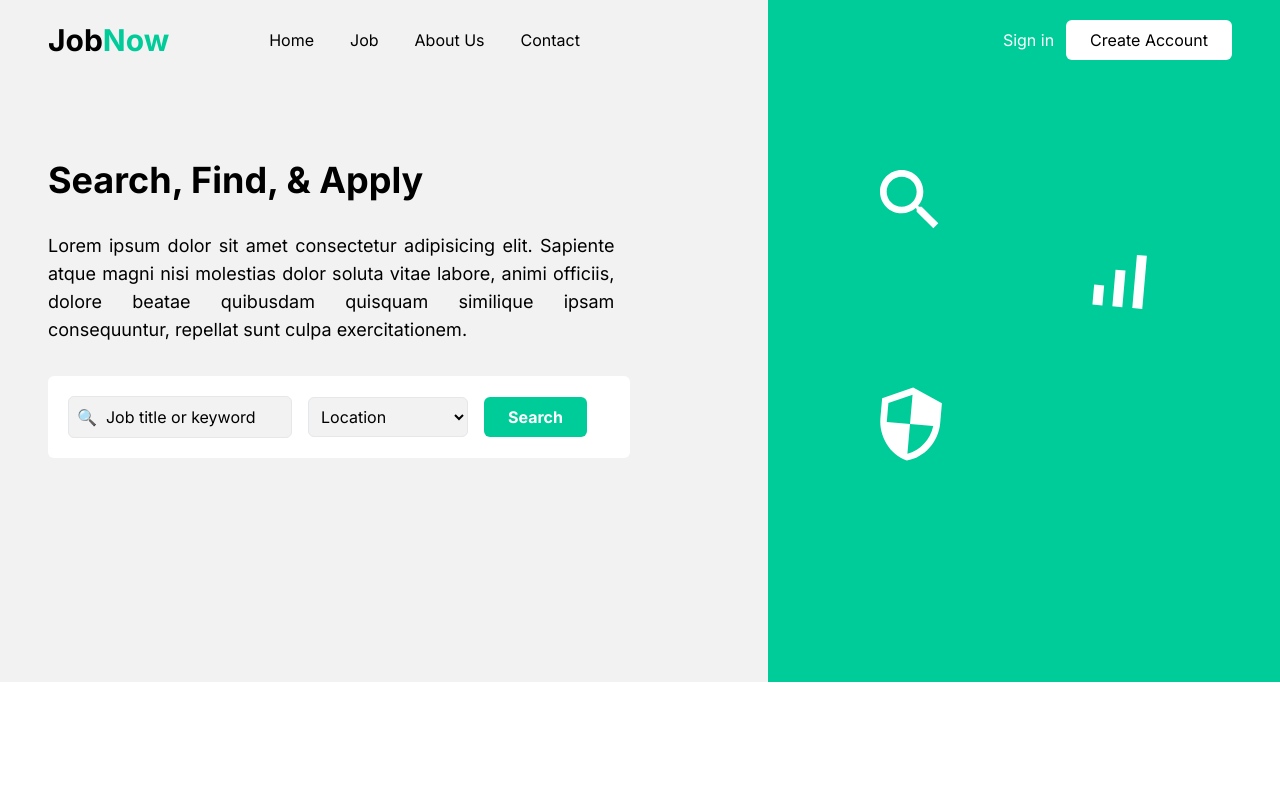
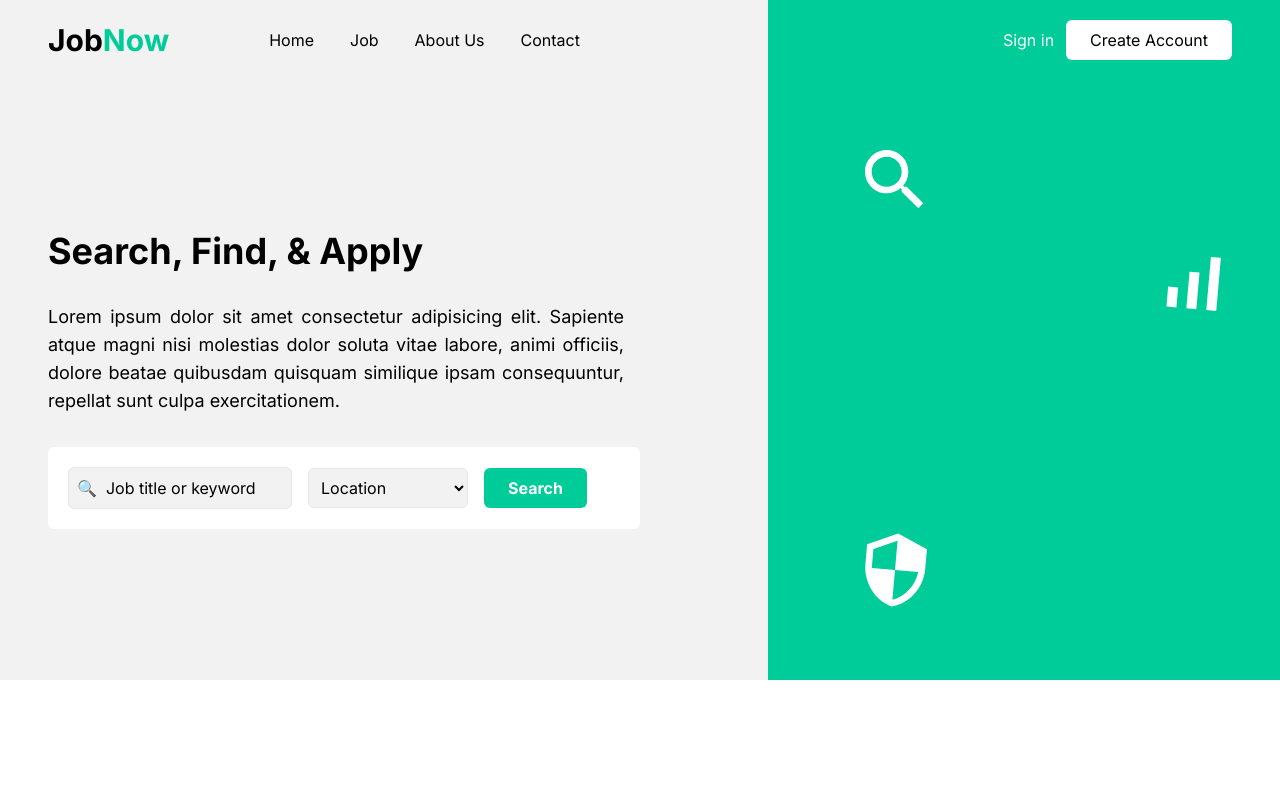
Before and after one commit to MohammedElHabach/CreoHub-Intership-Frontend-Week-3, a Next.js app: page / in a window 1280 px wide. Shown: the top 796 px of the page. Built offline with nearby package versions, Linux system fonts and the light colour scheme.

Commit message:
fixing hero section

```diff
--- a/src/app/globals.css
+++ b/src/app/globals.css
@@ -13,6 +13,10 @@
 @media screen and (min-width:768px) {
 .navBanner{
     background-image: linear-gradient(to right,#F2F2F2 60%,#00cc99 60%);
+}
+
+.heroSection{
+  min-height: 600px;
 }
 
 }
--- a/src/components/HeroSection.js
+++ b/src/components/HeroSection.js
@@ -7,9 +7,9 @@ const HeroSection = () => {
 
   return (
     <section id='hero' className='' >
-        <div className='xl:container px-12 mx-auto flex flex-col md:flex-row py-12 md:py-20 md:pb-56 '>
-          <div className='flex flex-col md:w-3/5    md:items-start items-center md:flex-row'>
-            <div className='space-y-8  '>
+        <div  className='heroSection xl:container pt-12 md:pt-0 md:py-0  mx-auto flex flex-col md:flex-row   '>
+          <div className='flex flex-col md:w-3/5    items-center md:flex-row'>
+            <div className='space-y-8 ml-12 '>
               <h1 className='text-4xl font-bold text-center md:text-left '>Search, Find, & Apply</h1>
               <p className='text-center  md:text-justify md:text-lg  md:pr-36    '>Lorem ipsum dolor sit amet consectetur adipisicing elit. Sapiente atque magni nisi molestias dolor soluta vitae labore, animi officiis, dolore beatae quibusdam quisquam similique ipsam consequuntur, repellat sunt culpa exercitationem.</p>
 
@@ -23,17 +23,17 @@ const HeroSection = () => {
             </div>
 
           </div>
-          <div className='hidden bg-red-500 rounded-bl-xl md:flex relative'>
-            <SearchIcon sx={{color:"white",fontSize:"5rem",position:"absolute",top:"",left:"7rem"}}/>
-            <SignalCellularAltIcon sx={{color:"white",fontSize:"5rem",position:"absolute",top:"27%",left:"20rem",transform: 'rotate(5deg)'}}/>
-            <SecurityIcon sx={{color:"white",fontSize:"5rem",position:"absolute",top:"75%",left:"7rem",transform: 'rotate(5deg)'}}/> <br />
+          <div className='hidden bg-greenBg md:w-2/5 rounded-bl-3xl md:flex relative'>
+            <SearchIcon sx={{color:"white",fontSize:"5rem",position:"absolute",top:"10%",left:"17%"}}/>
+            <SignalCellularAltIcon sx={{color:"white",fontSize:"5rem",position:"absolute",top:"27%",left:"75%",transform: 'rotate(5deg)'}}/>
+            <SecurityIcon sx={{color:"white",fontSize:"5rem",position:"absolute",top:"75%",left:"17%",transform: 'rotate(5deg)'}}/> <br />
           </div>
 
+        <div style={{minHeight:"400px"}} className='bg-greenBg relative mt-12  md:hidden'>
+            <SearchIcon sx={{color:"white",fontSize:"5rem",position:"absolute",top:"10%",left:"10%"}}/>
+            <SignalCellularAltIcon sx={{color:"white",fontSize:"5rem",position:"absolute",top:"25%",right:"10%",transform: 'rotate(5deg)'}}/>
+            <SecurityIcon sx={{color:"white",fontSize:"5rem",position:"absolute",top:"50%",right:"76%",transform: 'rotate(5deg)'}}/> <br />
         </div>
-        <div className='bg-greenBg mt-12 py-52 md:hidden'>
-            <SearchIcon sx={{color:"white",fontSize:"5rem",position:"absolute",top:"39rem",left:"10%"}}/>
-            <SignalCellularAltIcon sx={{color:"white",fontSize:"5rem",position:"absolute",top:"45rem",left:"7%",transform: 'rotate(5deg)'}}/>
-            <SecurityIcon sx={{color:"white",fontSize:"5rem",position:"absolute",top:"40rem",left:"70%",transform: 'rotate(5deg)'}}/> <br />
         </div>
 
 
--- a/src/components/Navbar.js
+++ b/src/components/Navbar.js
@@ -22,7 +22,7 @@ const Navbar = () => {
                 </div>
 
 
-                <div className='hidden md:flex  w-2/5 justify-end'>
+                <div className='hidden md:flex w-2/5 justify-end'>
                     <div className='space-x-3 '>
                         <button className='text-white'>Sign in</button>
                         <button className='text-black bg-white px-6 py-2 rounded-md'>Create Account</button>
```
